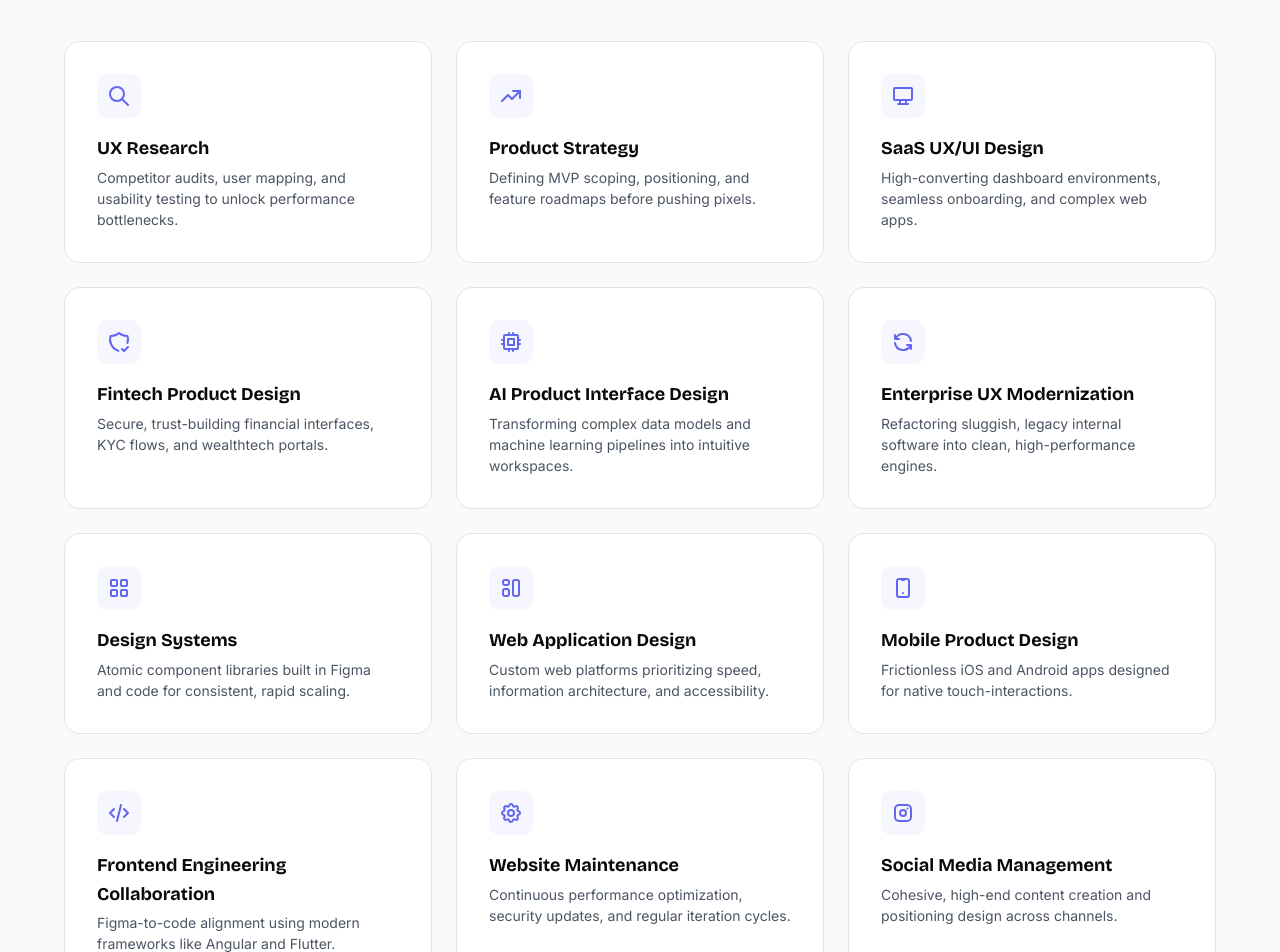
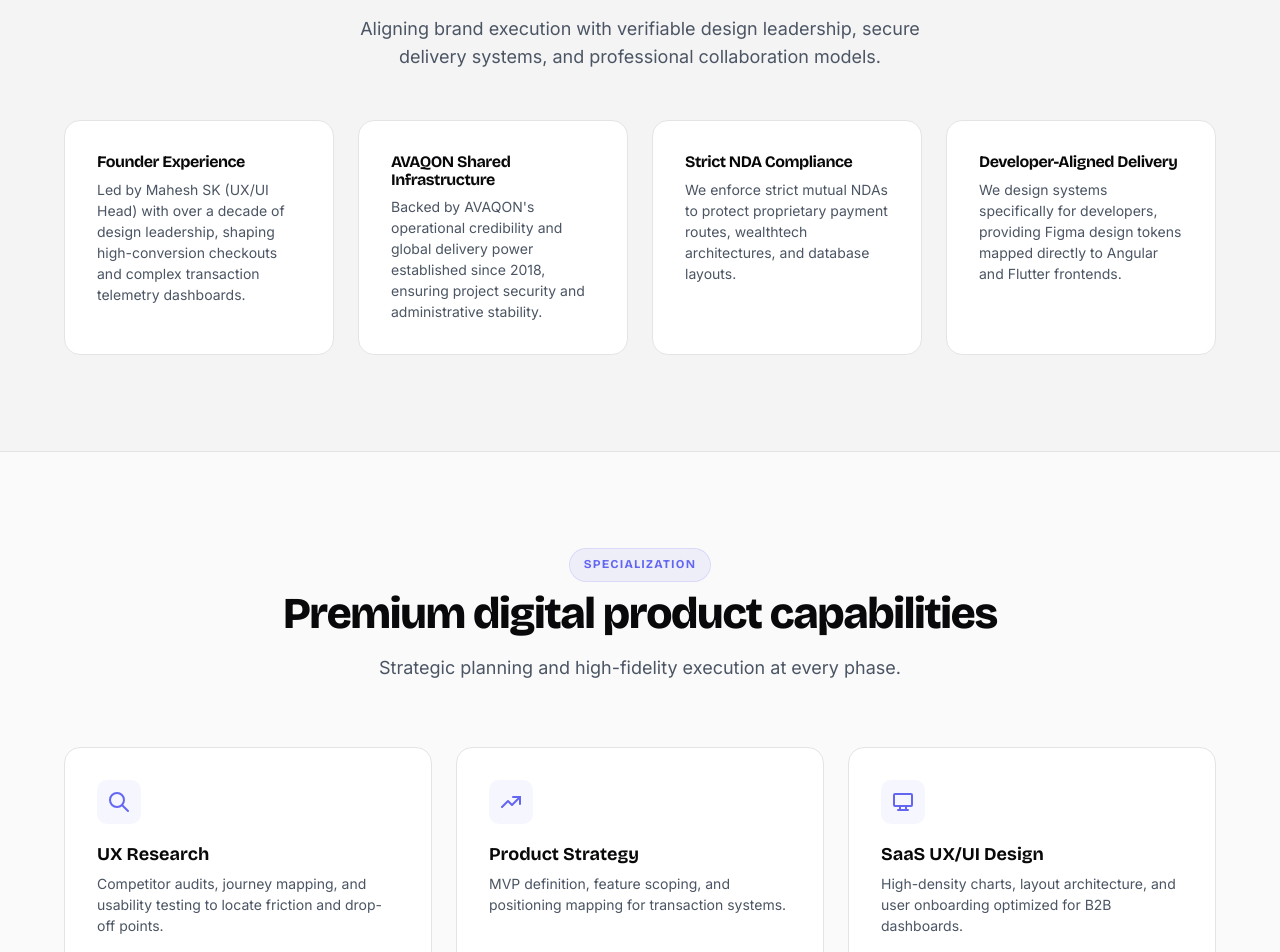
Before and after one commit to maheshsk4212/creavato, a Next.js app: page / in a window 1280 px wide. Shown: the part 1080-2032 px from the top of the page. Built offline with nearby package versions, Linux system fonts and the light colour scheme.

Commit message:
refine brand messaging to design-led studio, reframe marketing claims and social media capability

```diff
--- a/app/HomeClient.jsx
+++ b/app/HomeClient.jsx
@@ -27,18 +27,18 @@ import {
 import styles from './page.module.css';
 
 const services = [
-  { icon: IconSearch, title: 'UX Research', desc: 'Competitor audits, user mapping, and usability testing to unlock performance bottlenecks.' },
-  { icon: IconTrendingUp, title: 'Product Strategy', desc: 'Defining MVP scoping, positioning, and feature roadmaps before pushing pixels.' },
-  { icon: IconDeviceDesktop, title: 'SaaS UX/UI Design', desc: 'High-converting dashboard environments, seamless onboarding, and complex web apps.' },
-  { icon: IconShieldCheck, title: 'Fintech Product Design', desc: 'Secure, trust-building financial interfaces, KYC flows, and wealthtech portals.' },
-  { icon: IconCpu, title: 'AI Product Interface Design', desc: 'Transforming complex data models and machine learning pipelines into intuitive workspaces.' },
-  { icon: IconRefresh, title: 'Enterprise UX Modernization', desc: 'Refactoring sluggish, legacy internal software into clean, high-performance engines.' },
-  { icon: IconLayoutGrid, title: 'Design Systems', desc: 'Atomic component libraries built in Figma and code for consistent, rapid scaling.' },
-  { icon: IconLayout, title: 'Web Application Design', desc: 'Custom web platforms prioritizing speed, information architecture, and accessibility.' },
-  { icon: IconDeviceMobile, title: 'Mobile Product Design', desc: 'Frictionless iOS and Android apps designed for native touch-interactions.' },
-  { icon: IconCode, title: 'Frontend Engineering Collaboration', desc: 'Figma-to-code alignment using modern frameworks like Angular and Flutter.' },
-  { icon: IconSettings, title: 'Website Maintenance', desc: 'Continuous performance optimization, security updates, and regular iteration cycles.' },
-  { icon: IconBrandInstagram, title: 'Social Media Management', desc: 'Cohesive, high-end content creation and positioning design across channels.' },
+  { icon: IconSearch, title: 'UX Research', desc: 'Competitor audits, journey mapping, and usability testing to locate friction and drop-off points.' },
+  { icon: IconTrendingUp, title: 'Product Strategy', desc: 'MVP definition, feature scoping, and positioning mapping for transaction systems.' },
+  { icon: IconDeviceDesktop, title: 'SaaS UX/UI Design', desc: 'High-density charts, layout architecture, and user onboarding optimized for B2B dashboards.' },
+  { icon: IconShieldCheck, title: 'Fintech Product Design', desc: 'Secure payment layouts, compliance mapping, KYC wizards, and wallet interfaces.' },
+  { icon: IconCpu, title: 'AI Product Interface Design', desc: 'Humanizing dense machine learning pipelines, chat structures, and automated visual data panels.' },
+  { icon: IconRefresh, title: 'Enterprise UX Modernization', desc: 'Refactoring legacy enterprise dashboards to boost internal workflow efficiency.' },
+  { icon: IconLayoutGrid, title: 'Design Systems', desc: 'Figma component libraries and style tokens built for clean, rapid scaling.' },
+  { icon: IconLayout, title: 'Web Application Design', desc: 'Custom web applications prioritizing speed, structural clarity, and WCAG accessibility.' },
+  { icon: IconDeviceMobile, title: 'Mobile Product Design', desc: 'Frictionless iOS and Android transaction screens built for native touch interaction.' },
+  { icon: IconCode, title: 'Frontend Engineering Collaboration', desc: 'Figma-to-code styling coordination for Angular and Flutter frontends.' },
+  { icon: IconSettings, title: 'Website Maintenance', desc: 'Regular layout updates, performance optimization, and bug updates under structured monthly sprints.' },
+  { icon: IconBrandInstagram, title: 'Social Media Design', desc: 'Cohesive visual templates and content designs to position your brand as an industry authority.' },
 ];
 
 const industries = [
@@ -88,7 +88,7 @@ const faqs = [
 
 const serviceOptions = [
   'E-commerce App', 'Fintech Design', 'SaaS UX/UI', 'Enterprise Redesign',
-  'Design System', 'Frontend Collaboration', 'Website Maintenance', 'Social Media Management'
+  'Design System', 'Frontend Collaboration', 'Website Maintenance', 'Social Media Design'
 ];
 
 const budgetOptions = [
@@ -150,13 +150,13 @@ export default function HomePage() {
           <div className={styles.heroGrid}>
             <div className={styles.heroContent}>
               <div className={styles.heroBadgeWrapper}>
-                <span className={styles.heroSubBadge}>Powered by AVAQON since 2018</span>
+                <span className={styles.heroSubBadge}>Design-Led Product Studio</span>
               </div>
               <h1 className={`${styles.heroTitle} reveal`}>
-                Digital product design for ambitious <span className="font-hand">ecommerce</span> & <span className="font-hand">fintech</span> teams.
+                Design-led digital product studio for ambitious <span className="font-hand">ecommerce</span> & <span className="font-hand">fintech</span> platforms.
               </h1>
               <p className={`${styles.heroSub} reveal`}>
-                Crevato is AVAQON’s premium UX/UI and digital product studio. We design scalable, intuitive, and conversion-focused digital platforms for high-growth enterprises worldwide.
+                Crevato is a premium, design-led digital product studio powered by AVAQON. We design high-conversion checkout flows, secure fintech dashboards, and robust enterprise SaaS platforms.
               </p>
               <div className={`btn-row reveal`}>
                 <a href="#contact" className="btn btn-accent btn-lg">
@@ -231,6 +231,35 @@ export default function HomePage() {
             <div className={styles.credItem}>
               <IconStar size={16} className={styles.credIcon} />
               <span>Global Delivery</span>
+            </div>
+          </div>
+        </div>
+      </section>
+
+      {/* ── STUDIO MODEL & CREDIBILITY GRID ── */}
+      <section className="section" style={{ borderBottom: '1px solid var(--border-primary)', background: 'var(--bg-tertiary)' }}>
+        <div className="container">
+          <div className="text-center">
+            <span className="section-tag reveal">Studio Architecture</span>
+            <h2 className="section-title reveal">Built on experience, not hype</h2>
+            <p className="section-subtitle centered reveal">Aligning brand execution with verifiable design leadership, secure delivery systems, and professional collaboration models.</p>
+          </div>
+          <div className={`${styles.credibilityGrid} reveal`} style={{ marginTop: 'var(--space-2xl)' }}>
+            <div className={styles.credCard}>
+              <h4 className={styles.credCardTitle}>Founder Experience</h4>
+              <p className={styles.credCardText}>Led by Mahesh SK (UX/UI Head) with over a decade of design leadership, shaping high-conversion checkouts and complex transaction telemetry dashboards.</p>
+            </div>
+            <div className={styles.credCard}>
+              <h4 className={styles.credCardTitle}>AVAQON Shared Infrastructure</h4>
+              <p className={styles.credCardText}>Backed by AVAQON's operational credibility and global delivery power established since 2018, ensuring project security and administrative stability.</p>
+            </div>
+            <div className={styles.credCard}>
+              <h4 className={styles.credCardTitle}>Strict NDA Compliance</h4>
+              <p className={styles.credCardText}>We enforce strict mutual NDAs to protect proprietary payment routes, wealthtech architectures, and database layouts.</p>
+            </div>
+            <div className={styles.credCard}>
+              <h4 className={styles.credCardTitle}>Developer-Aligned Delivery</h4>
+              <p className={styles.credCardText}>We design systems specifically for developers, providing Figma design tokens mapped directly to Angular and Flutter frontends.</p>
             </div>
           </div>
         </div>
--- a/app/contact/ContactClient.jsx
+++ b/app/contact/ContactClient.jsx
@@ -24,7 +24,7 @@ const serviceOptions = [
   'Design Systems Creation',
   'Frontend Engineering Collaboration',
   'Website Maintenance Support',
-  'Social Media Content Management',
+  'Social Media Design Templates',
 ];
 
 const budgetOptions = [
--- a/app/page.module.css
+++ b/app/page.module.css
@@ -772,10 +772,45 @@
   line-height: 1.5;
 }
 
+.credibilityGrid {
+  display: grid;
+  grid-template-columns: repeat(4, 1fr);
+  gap: var(--space-lg);
+}
+
+.credCard {
+  background: var(--bg-secondary);
+  border: 1px solid var(--border-primary);
+  border-radius: var(--radius-lg);
+  padding: var(--space-xl);
+  text-align: left;
+  transition: all 0.2s ease;
+}
+
+.credCard:hover {
+  border-color: var(--text-tertiary);
+  transform: translateY(-1px);
+}
+
+.credCardTitle {
+  font-family: var(--font-display);
+  font-size: var(--text-base);
+  font-weight: 700;
+  margin-bottom: var(--space-sm);
+  color: var(--text-primary);
+}
+
+.credCardText {
+  font-size: var(--text-sm);
+  color: var(--text-secondary);
+  line-height: 1.5;
+}
+
 /* ── RESPONSIVE ── */
 @media (max-width: 1199px) {
   .heroGrid { grid-template-columns: 1.1fr 0.9fr; gap: var(--space-xl); }
   .svcGrid { grid-template-columns: repeat(2, 1fr); }
+  .credibilityGrid { grid-template-columns: repeat(2, 1fr); }
   .industriesGrid { grid-template-columns: repeat(2, 1fr); gap: var(--space-md); }
   .foundersGrid { grid-template-columns: repeat(2, 1fr); }
   .processGrid { grid-template-columns: repeat(2, 1fr); }
@@ -793,6 +828,7 @@
   .credibilityStrip { justify-content: center; gap: var(--space-sm); }
   .credDivider { display: none; }
   .svcGrid { grid-template-columns: 1fr; }
+  .credibilityGrid { grid-template-columns: 1fr; }
   .industriesGrid { grid-template-columns: 1fr; }
   .foundersGrid { grid-template-columns: 1fr; }
   .founderCard { padding: var(--space-xl); }
```
Also changed, not shown: app/services/ServicesClient.jsx (+8 -8 lines).
